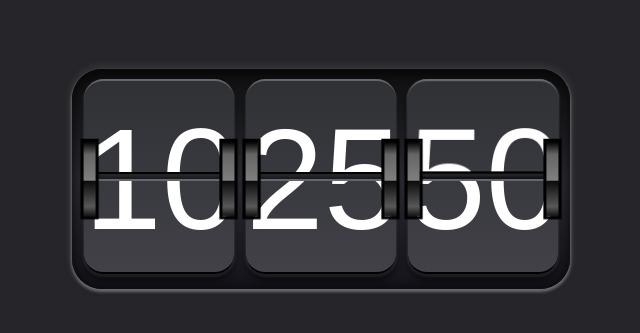
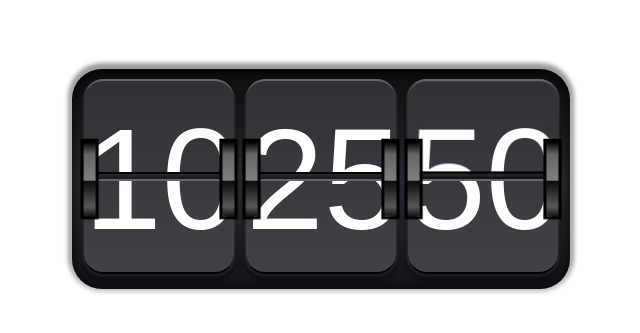
Before and after one commit to Sugamkaistha1224/clock, a plain HTML site: page index.html in a window 1280 px wide. Shown: the part 221-554 px from the top of the page, without its empty margins (319-959 px from the left). Drawn offline with nearby package versions, Linux system fonts and the light colour scheme.

Commit message:
Update index.html

```diff
--- a/index.html
+++ b/index.html
@@ -36,7 +36,7 @@ body {
   height: 100vh;
   align-items: center;
   justify-content: center;
-  background-color: var(--bgcolor);
+  background-color: white;
   color: #fff;
   font-family: "Saira Extra Condensed", sans-serif;
 }
```
